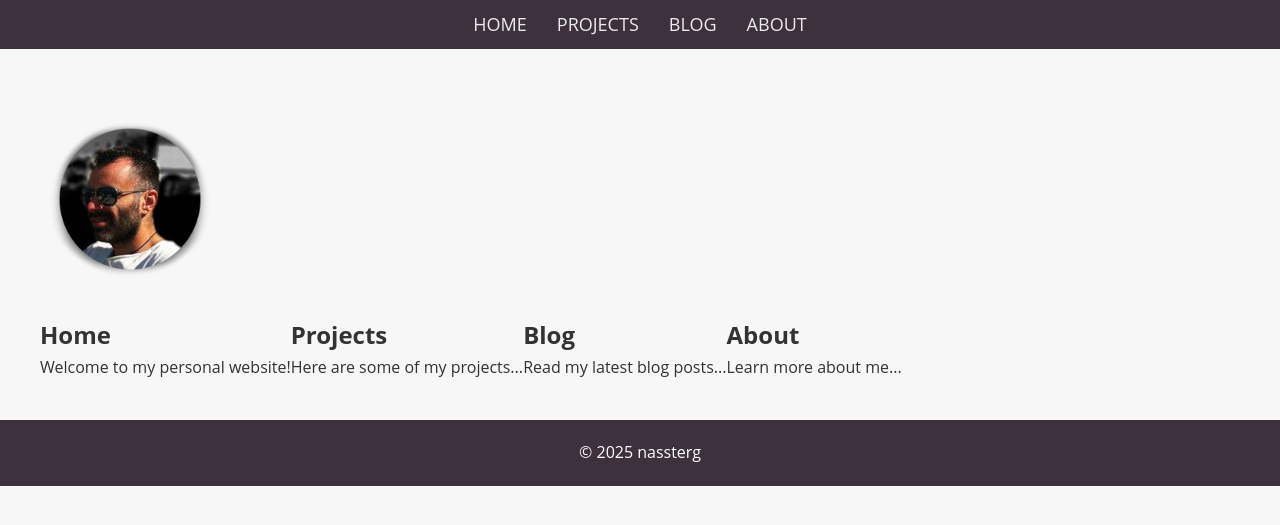
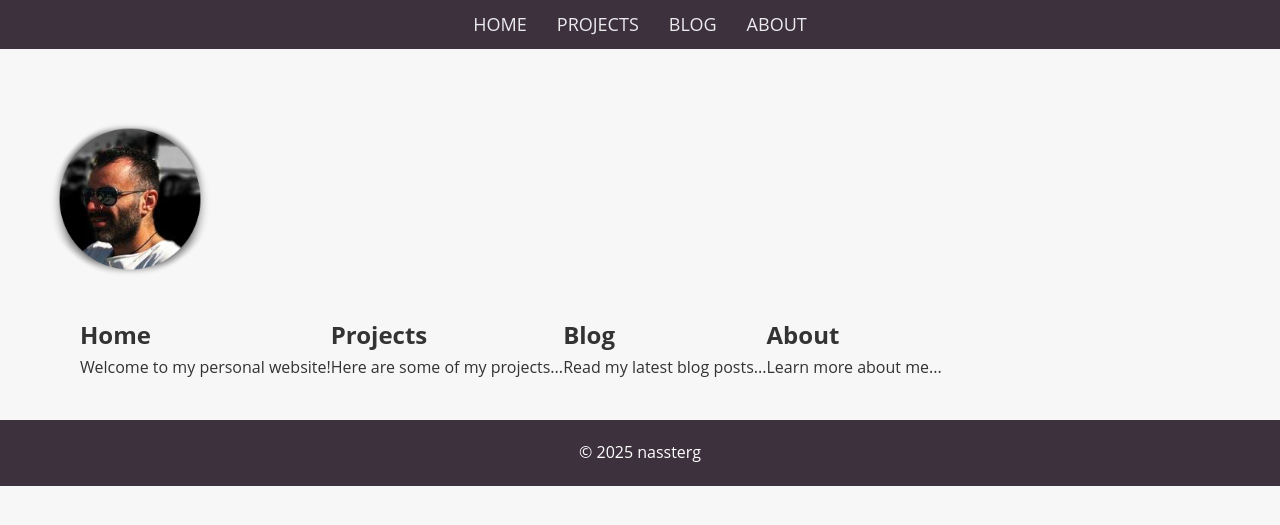
Before and after one commit to nassterg/nassterg.github.io, a Jekyll site: the page built from README.md, in a window 1280 px wide. Shown: the top 525 px of the page. Built offline with Jekyll 4.4.1, drawn with Linux system fonts in a browser that asks for light colours; our own code applies the rules of GitHub Pages for plain Markdown files.

Commit message:
Update style.css

```diff
--- a/assets/css/style.css
+++ b/assets/css/style.css
@@ -48,8 +48,8 @@ body {
 /* Create the main content (two-column layout) */
 .content {
     display: flex; /* Flexbox for two columns */
-    justify-content: space-between; /* Ensure space between logo and menu */
-    align-items: flex-start; /* Align both items at the top */
+    justify-content: flex-start; /* Align both columns to the left */
+    align-items: flex-start; /* Ensure both the logo and menu are aligned at the top */
     max-width: 1200px;
     margin: 40px auto; /* Center the content */
 }
@@ -77,6 +77,7 @@ body {
     justify-content: flex-start;
     align-items: center; /* Align the menu at the center */
     margin-top: 20px; /* Same as the logo margin */
+    padding-left: 40px; /* Adds space to the left of the menu */
 }
 
 /* Footer styling */
```
